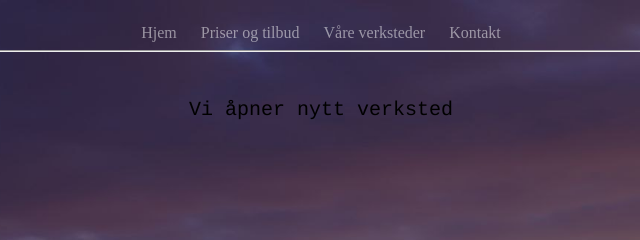
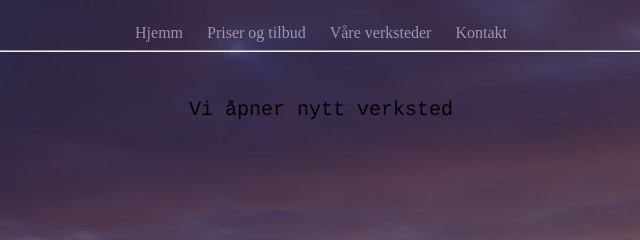
Before and after one commit to LouisVitenskap/Freaky_friday, a plain HTML site: page index.html in a window 1280 px wide. Shown: the top 240 px of the page, 319-959 px from the left. Drawn offline with Linux system fonts and the light colour scheme.

Commit message:
Update index.html

```diff
--- a/index.html
+++ b/index.html
@@ -11,7 +11,7 @@
 
       <div>
   <ul class="menu">
-    <li><a style = "color: white" id = "position1" href="index 2.html"> Hjem </a></li>
+    <li><a style = "color: white" id = "position1" href="index 2.html"> Hjemm </a></li>
     <li><a style = "color: white" id = "position1" href="priser_tilbud.html">Priser og tilbud</a></li>
 
     <li><a style = "color: white" id = "position1" href="verksteder.html">Våre verksteder</a></li>
```
